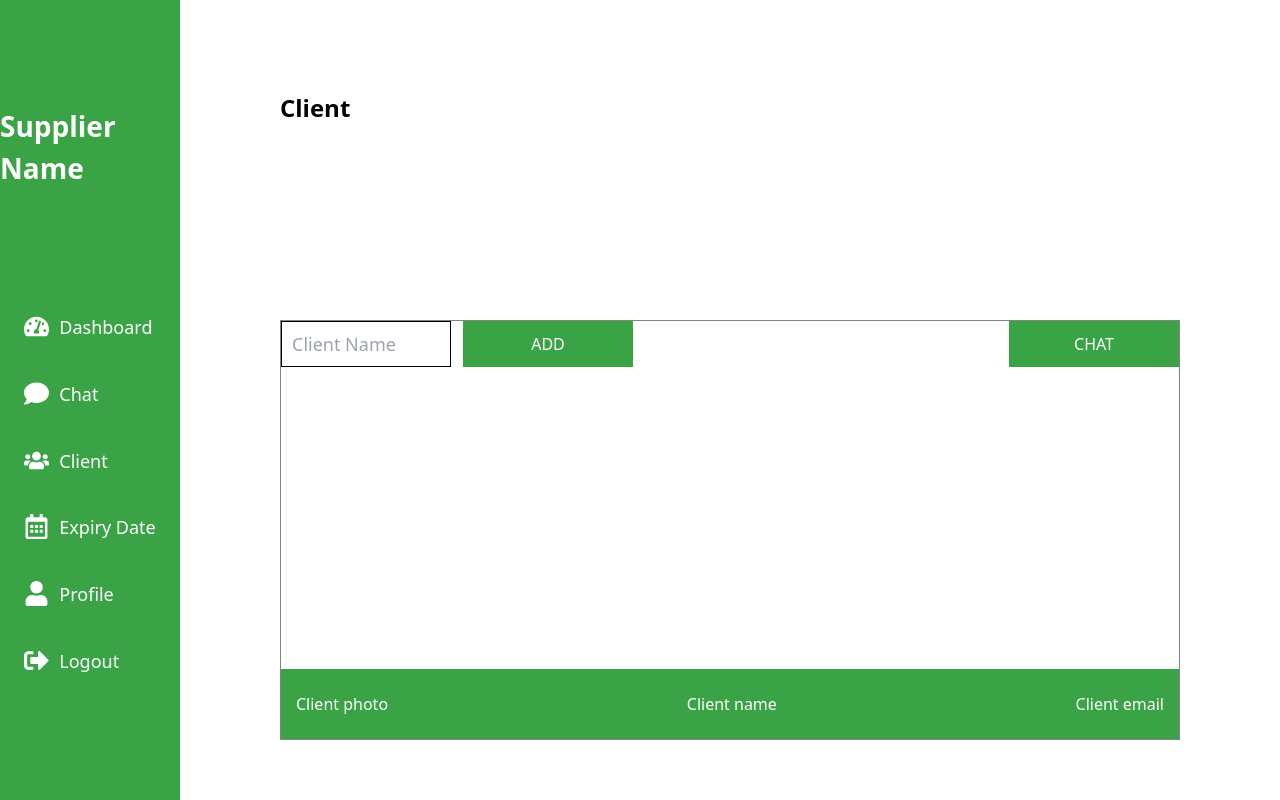
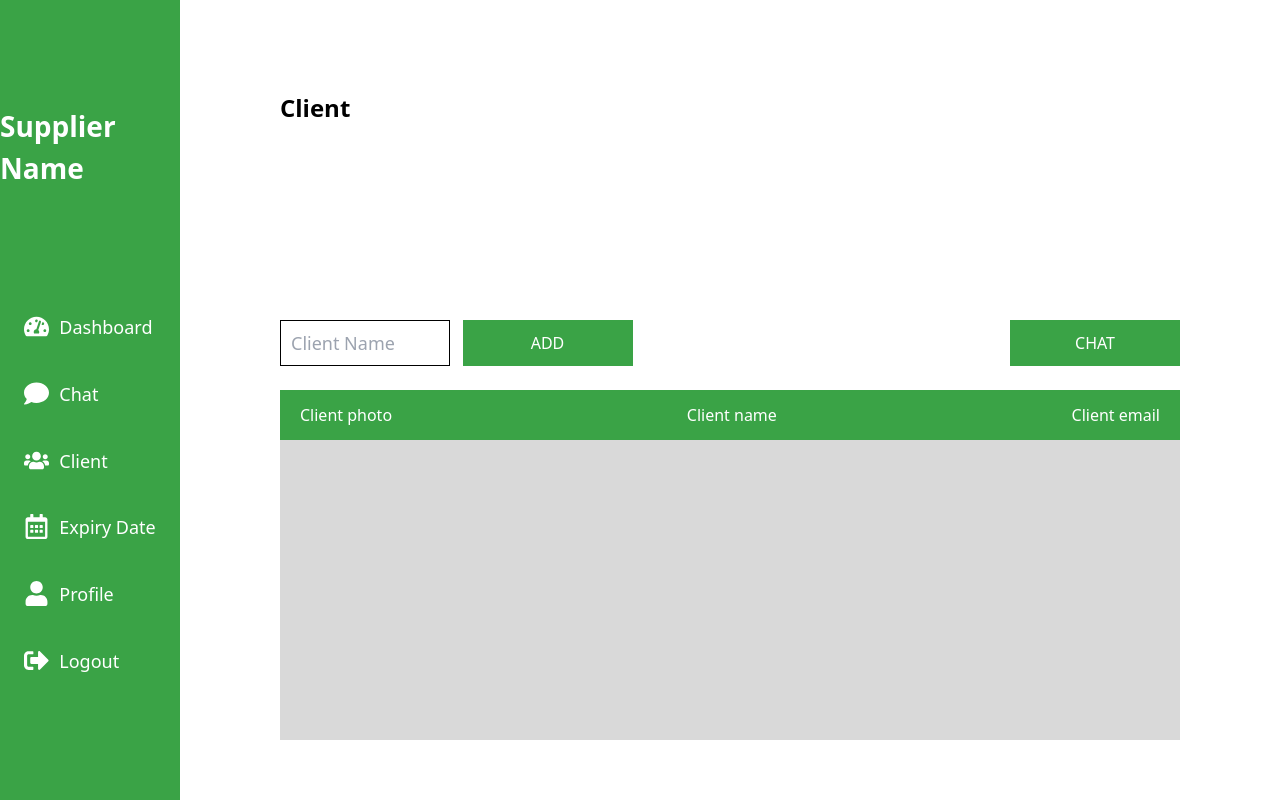
Before and after one commit to khaled-bissani/shelves-tracker, a React (Create React App) app in the folder supplier-frontend/: page /client in a window 1280 px wide. Built offline with nearby package versions, Linux system fonts and the light colour scheme.

Commit message:
Frontend <> Supplier frontend: adding body for the table in the client page

```diff
--- a/supplier-frontend/src/components/TableHeader.jsx
+++ b/supplier-frontend/src/components/TableHeader.jsx
@@ -1,11 +1,11 @@
 import React from 'react'
 
 const TableHeader = ({column1, column2 ,column3}) => {
-    const paragraphClass= `flex flex-col items-center justify-center text-white text-[16px] px-[15px]`
+    const paragraphClass= `flex flex-col items-center justify-center text-white text-[16px] px-[20px]`
 
   return (
     <div>
-        <div className='flex justify-between h-[70px] bg-[#3AA346]'>
+        <div className='flex justify-between h-[50px] bg-[#3AA346]'>
             <p className={paragraphClass}>{column1}</p>
             <p className={paragraphClass}>{column2}</p>
             <p className={paragraphClass}>{column3}</p>
--- a/supplier-frontend/src/pages/home/Client.js
+++ b/supplier-frontend/src/pages/home/Client.js
@@ -10,7 +10,7 @@ const Client = () => {
         <SideBar/>
         <div className='flex flex-col justify-between mt-[90px] mb-[60px] mx-[100px]'>
             <p className='text-[24px] font-sans font-bold'>Client</p>
-            <div className='flex flex-col justify-between w-[900px] h-[420px] border border-[#868282]'>
+            <div className='flex flex-col justify-between w-[900px] h-[420px]'>
                 <div className='flex justify-between w-full'>
                     <InputField placeholder={"Client Name"} />
                     <Button bgColor="#3AA346" name={"ADD"}/>
@@ -20,6 +20,7 @@ const Client = () => {
                 </div>
                 <div>
                     <TableHeader column1={"Client photo"} column2={"Client name"} column3={"Client email"} />
+                    <div className='h-[300px] bg-[#D9D9D9] overflow-auto'></div>
                 </div>
             </div>
         </div>
```
